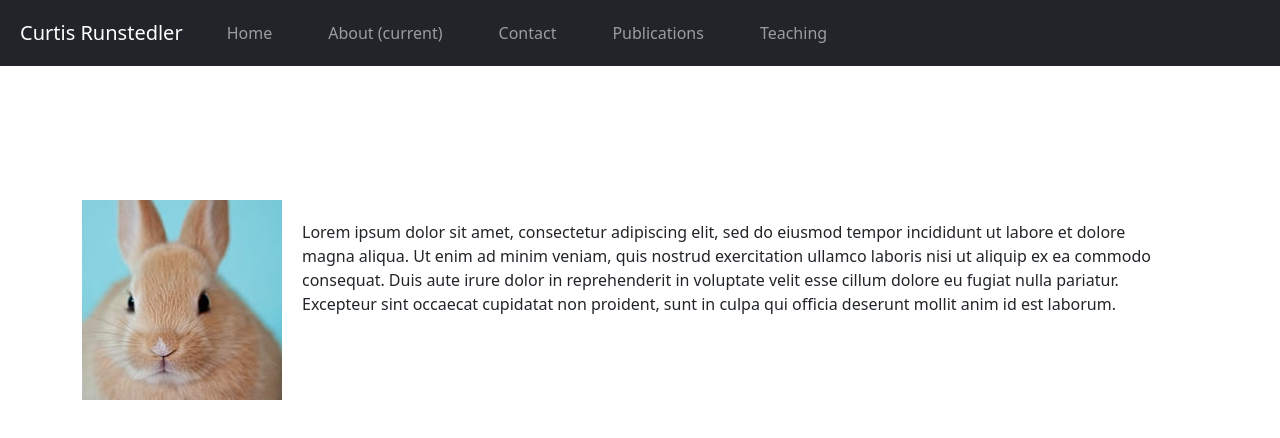
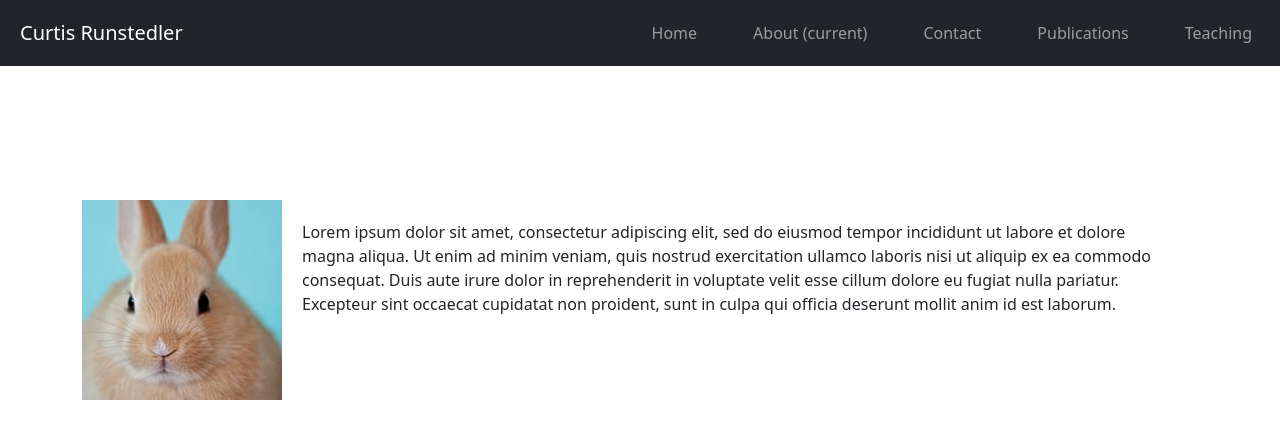
Before and after one commit to Stagnatio/curty-webpage, a plain HTML site: page about.html in a window 1280 px wide. Drawn offline with nearby package versions, Linux system fonts and the light colour scheme.

Commit message:
topbar alignment

```diff
--- a/about.html
+++ b/about.html
@@ -16,7 +16,7 @@
             <span class="navbar-toggler-icon"></span>
             </button>
             <div class="collapse navbar-collapse" id="navbarCollapse">
-            <ul class="navbar-nav mr-auto">
+            <ul class="navbar-nav ms-auto">
                 <li class="nav-item">
                 <a class="nav-link" href="index.html">Home</a>
                 </li>
```
Also changed, not shown: contact.html (+1 -1 lines), publications.html (+1 -1 lines), teaching.html (+1 -1 lines).
